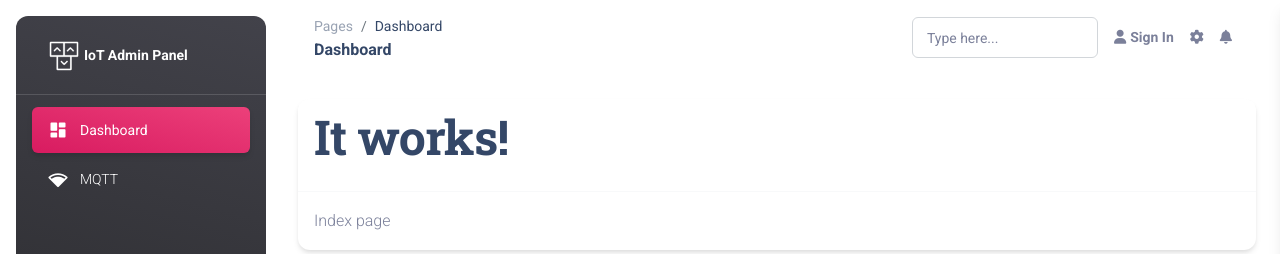
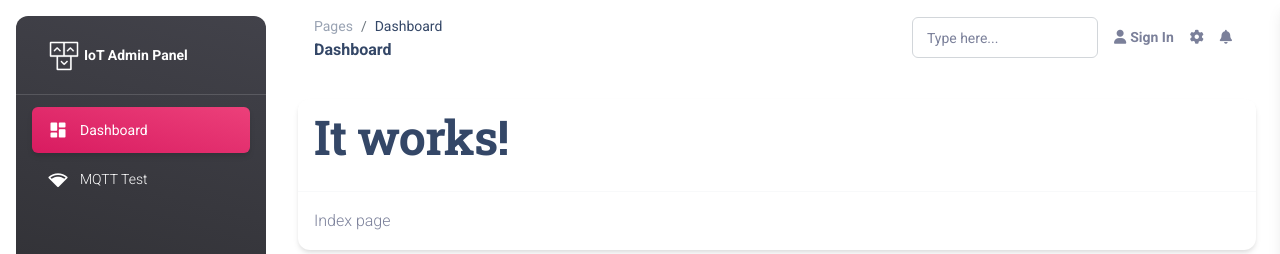
Before and after one commit to DavidCuy/MakerIoT, an Angular app in the folder web-portal/: page /dashboard in a window 1280 px wide. Shown: the top 254 px of the page. Built offline with nearby package versions, Linux system fonts and the light colour scheme.

Commit message:
feature: integracion de menú dinámico

```diff
--- a/web-portal/src/app/components/sidebar/sidebar.component.html
+++ b/web-portal/src/app/components/sidebar/sidebar.component.html
@@ -8,20 +8,12 @@
 <hr class="horizontal light mt-0 mb-2">
 <div class="collapse navbar-collapse  w-auto  max-height-vh-100" id="sidenav-collapse-main">
     <ul class="navbar-nav">
-        <li class="nav-item">
-            <a class="nav-link text-white active bg-gradient-primary" href="/">
+        <li class="nav-item" *ngFor="let mitem of menu_items">
+            <a class="nav-link text-white" routerLink="{{ mitem.url }}" routerLinkActive="active bg-gradient-primary">
                 <div class="text-white text-center me-2 d-flex align-items-center justify-content-center">
-                    <i class="material-icons opacity-10">dashboard</i>
+                    <i class="material-icons opacity-10">{{ mitem.icon }}</i>
                 </div>
-                <span class="nav-link-text ms-1">Dashboard</span>
-            </a>
-        </li>
-        <li class="nav-item">
-            <a class="nav-link text-white" href="/dev/mqtt-topic/view">
-                <div class="text-white text-center me-2 d-flex align-items-center justify-content-center">
-                    <i class="material-icons opacity-10">network_wifi</i>
-                </div>
-                <span class="nav-link-text ms-1">MQTT</span>
+                <span class="nav-link-text ms-1">{{ mitem.title }}</span>
             </a>
         </li>
     </ul>
--- a/web-portal/src/app/components/sidebar/sidebar.component.ts
+++ b/web-portal/src/app/components/sidebar/sidebar.component.ts
@@ -7,9 +7,23 @@ import { Component, OnInit } from '@angular/core';
 })
 export class SidebarComponent implements OnInit {
 
+  menu_items: any = []
+
   constructor() { }
 
   ngOnInit(): void {
+    this.menu_items = [
+      {
+        title: 'Dashboard',
+        icon: 'dashboard',
+        url: '/dashboard'
+      },
+      {
+        title: 'MQTT Test',
+        icon: 'network_wifi',
+        url: '/mqtt-test'
+      }
+    ]
   }
 
 }
```
